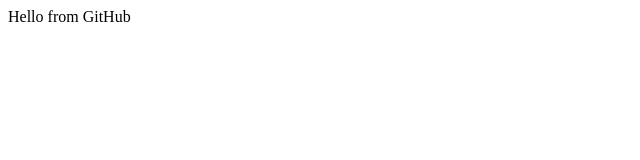
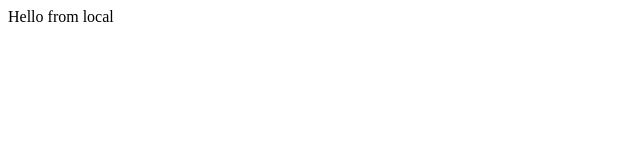
Before and after one commit to DoLyHoangNam/Buoi3, a plain HTML site: page index.html in a window 1280 px wide. Shown: the full height of the page, 0-640 px from the left. Drawn offline with Linux system fonts and the light colour scheme.

Commit message:
Update index.html

```diff
--- a/index.html
+++ b/index.html
@@ -1 +1 @@
-<!DOCTYPE html><html><head><title>Buoi3</title></head><body>Hello from GitHub</body></html>
+<!DOCTYPE html><html><head><title>Buoi3</title></head><body>Hello from local</body></html>
```
